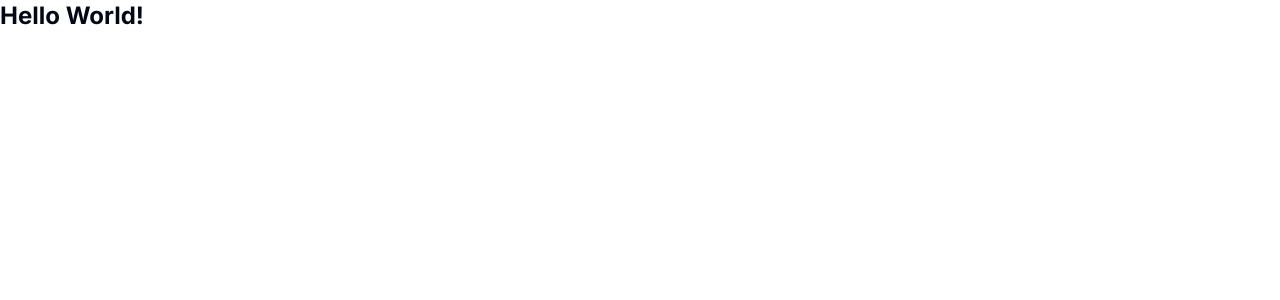
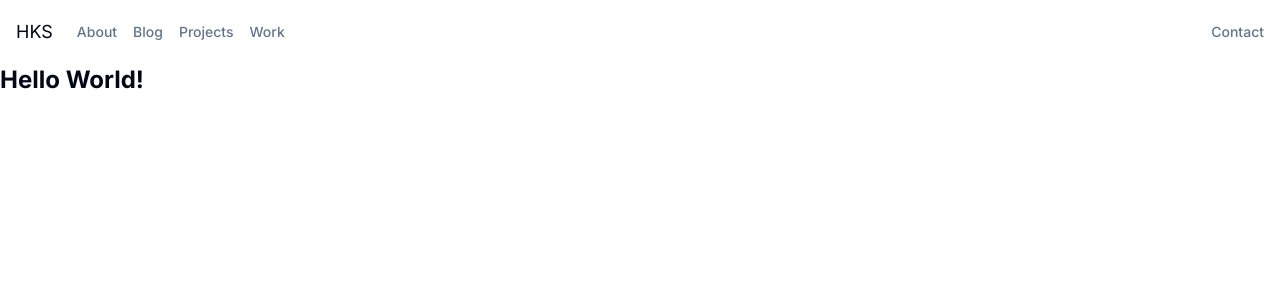
Before and after one commit to sundaray/hemantasundaray, a Next.js app: page / in a window 1280 px wide. Shown: the top 300 px of the page. Built offline with nearby package versions, Linux system fonts and the light colour scheme.

Commit message:
Added Main Nav

```diff
--- a/app/(home)/layout.tsx
+++ b/app/(home)/layout.tsx
@@ -1,3 +1,6 @@
+import { MainNav } from "@/components/main-nav";
+import { homeConfig } from "@/config/home";
+
 type HomeLayoutProps = {
   children: React.ReactNode;
 };
@@ -5,6 +8,9 @@ type HomeLayoutProps = {
 export default async function HomeLayout({ children }: HomeLayoutProps) {
   return (
     <div className="relative flex min-h-screen flex-col">
+      <header className="sticky top-0 z-50 bg-background/90 backdrop-blur-sm transition-all">
+        <MainNav items={homeConfig.mainNav} />
+      </header>
       <main className="flex-1">{children}</main>
     </div>
   );
--- a/app/blog/layout.tsx
+++ b/app/blog/layout.tsx
@@ -1,3 +1,6 @@
+import { MainNav } from "@/components/main-nav";
+import { homeConfig } from "@/config/home";
+
 type BlogLayoutProps = {
   children: React.ReactNode;
 };
@@ -5,6 +8,9 @@ type BlogLayoutProps = {
 export default async function BlogLayout({ children }: BlogLayoutProps) {
   return (
     <div className="relative flex min-h-screen flex-col">
+      <header>
+        <MainNav items={homeConfig.mainNav} />
+      </header>
       <main className="flex-1">{children}</main>
     </div>
   );
--- /dev/null
+++ b/components/main-nav.tsx
@@ -0,0 +1,53 @@
+"use client";
+
+import { cn } from "@/lib/utils";
+import { MainNavItem } from "@/types";
+import Link from "next/link";
+import { useSelectedLayoutSegment } from "next/navigation";
+import React from "react";
+
+interface MainNavProps {
+  items?: MainNavItem[];
+  children?: React.ReactNode;
+}
+
+export function MainNav({ items }: MainNavProps) {
+  const segment = useSelectedLayoutSegment();
+
+  return (
+    <div className="flex h-16 items-center px-2.5 py-4 md:px-4">
+      <div className="flex items-center space-x-2">
+        <Link href="/" className="flex items-center text-lg">
+          HKS
+        </Link>
+      </div>
+      {items?.length ? (
+        <nav className="ml-6 mr-auto hidden md:block">
+          <ul className="flex space-x-4">
+            {items.map((item) => (
+              <li
+                key={item.title}
+                className={cn(
+                  "nav-link relative z-10 cursor-pointer py-0.5 font-medium text-muted-foreground transition-all hover:text-indigo-700 sm:text-sm",
+                  item.href.startsWith(`/${segment}`)
+                    ? "rounded-md bg-indigo-100 px-1 text-indigo-700"
+                    : "text-muted-foreground",
+                )}
+              >
+                <Link href={item.href}>{item.title}</Link>
+              </li>
+            ))}
+          </ul>
+        </nav>
+      ) : null}
+      <div className="ml-auto flex items-center gap-4">
+        <Link
+          href="/contact"
+          className="text-sm font-medium text-muted-foreground"
+        >
+          Contact
+        </Link>
+      </div>
+    </div>
+  );
+}
--- /dev/null
+++ b/config/home.ts
@@ -0,0 +1,10 @@
+import { HomeConfig } from "@/types";
+
+export const homeConfig: HomeConfig = {
+  mainNav: [
+    { title: "About", href: "/about" },
+    { title: "Blog", href: "/blog" },
+    { title: "Projects", href: "/projects" },
+    { title: "Work", href: "/work" },
+  ],
+};
```
Also changed, not shown: types/index.ts (+9 -0 lines).
